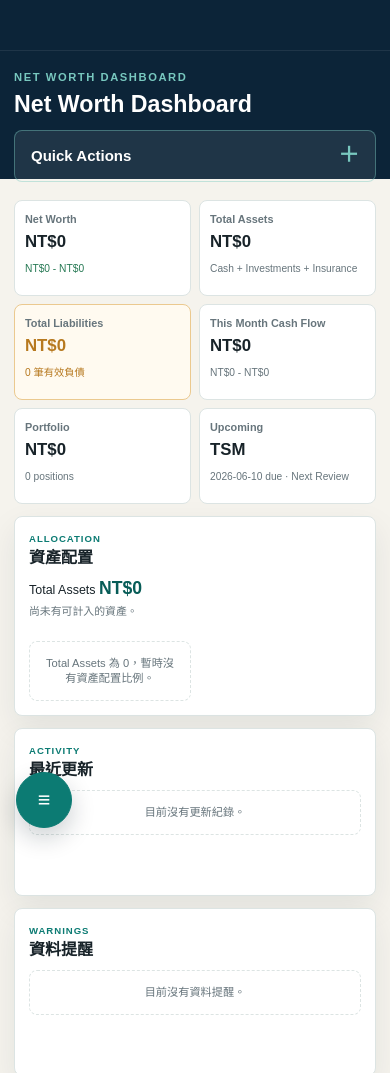
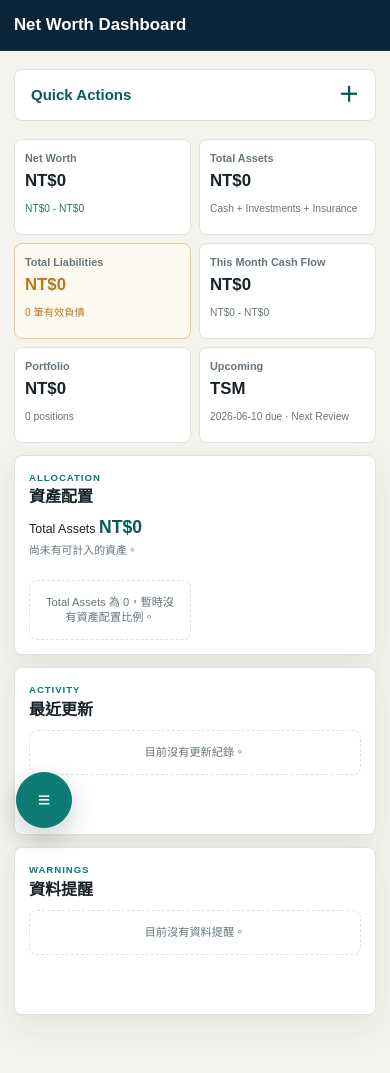
Before and after one commit to tingyu8257-debug/asset-managment-app, a website: page index.html in a window 390 px wide. Shown: the top 1073 px of the page. Drawn offline with Linux system fonts and the light colour scheme.

Commit message:
title change

```diff
--- a/css/style.css
+++ b/css/style.css
@@ -323,7 +323,7 @@ dialog::backdrop { background: rgba(5, 24, 36, 0.68); }
 .comparison-grid span { color: var(--muted); font-size: 0.78rem; }
 .site-footer { padding: 26px 0; background: var(--navy); color: #aebfc8; font-size: 0.75rem; text-align: center; }
 .site-footer p { margin-bottom: 2px; }
-.mobile-home-button, .floating-menu-button, .bottom-sheet-menu, .sheet-backdrop, .workspace-tabs, .mobile-filter-button { display: none; }
+.mobile-route-title, .mobile-home-button, .floating-menu-button, .bottom-sheet-menu, .sheet-backdrop, .workspace-tabs, .mobile-filter-button { display: none; }
 
 @media (max-width: 960px) {
   .topbar { flex-wrap: wrap; gap: 14px; padding: 12px 0; }
@@ -341,8 +341,20 @@ dialog::backdrop { background: rgba(5, 24, 36, 0.68); }
   body { padding-bottom: calc(84px + env(safe-area-inset-bottom)); font-size: 15px; }
   .container { width: min(100% - 28px, 1180px); }
   .site-header { position: sticky; top: 0; border-bottom-color: rgba(255, 255, 255, 0.08); background: var(--navy); color: #fff; }
-  .topbar { min-height: 50px; justify-content: flex-end; gap: 10px; padding: max(6px, env(safe-area-inset-top)) 0 6px; }
+  .topbar { min-height: 50px; justify-content: space-between; gap: 10px; padding: max(6px, env(safe-area-inset-top)) 0 6px; }
   .brand { display: none; }
+  .mobile-route-title {
+    display: block;
+    min-width: 0;
+    flex: 1 1 auto;
+    overflow: hidden;
+    color: #fff;
+    font-size: 1.05rem;
+    font-weight: 800;
+    line-height: 1.2;
+    text-overflow: ellipsis;
+    white-space: nowrap;
+  }
   .mobile-nav-toggle, .main-nav, .global-search { display: none; }
   .mobile-home-button {
     display: grid;
@@ -375,24 +387,23 @@ dialog::backdrop { background: rgba(5, 24, 36, 0.68); }
   body[data-route="insurance"] #assets,
   body[data-route="liabilities"] #assets { display: block; }
   body:not([data-route="dashboard"]) #dashboard { display: none; }
-  .hero-section { min-height: calc(100svh - 50px); padding: 18px 0 22px; background: linear-gradient(180deg, var(--navy) 0 128px, var(--cream) 128px); }
+  .hero-section { min-height: calc(100svh - 50px); padding: 18px 0 22px; background: var(--cream); }
   .hero-heading, .section-heading, .card-footer, .entry-heading { align-items: stretch; flex-direction: column; }
-  .hero-heading { gap: 12px; min-height: 82px; margin-bottom: 18px; color: #fff; }
-  .hero-heading .eyebrow { color: #78c8bf; }
-  .hero-heading h1 { margin-bottom: 0; color: #fff; font-size: 1.45rem; line-height: 1.15; }
+  .hero-heading { gap: 12px; min-height: 0; margin-bottom: 18px; color: var(--text); }
+  .hero-heading > div:first-child { display: none; }
   .quick-actions-toggle {
     display: flex;
     align-items: center;
     justify-content: space-between;
     min-height: 52px;
     padding: 12px 16px;
-    border: 1px solid rgba(120, 200, 191, 0.42);
+    border: 1px solid var(--border);
     border-radius: 8px;
-    background: rgba(255, 255, 255, 0.08);
-    color: #fff;
+    background: var(--surface);
+    color: var(--teal-dark);
     font-weight: 800;
   }
-  .quick-actions-toggle strong { color: #78c8bf; font-size: 1.3rem; line-height: 1; }
+  .quick-actions-toggle strong { color: var(--teal-dark); font-size: 1.3rem; line-height: 1; }
   .quick-actions {
     display: none;
     grid-template-columns: repeat(2, minmax(0, 1fr));
@@ -447,11 +458,10 @@ dialog::backdrop { background: rgba(5, 24, 36, 0.68); }
     text-align: center;
   }
   .field-wide { grid-column: auto; }
-  .content-section { min-height: calc(100svh - 50px); padding: 18px 0 24px; background: linear-gradient(180deg, var(--navy) 0 136px, var(--cream) 136px); }
-  .alternate-section { background: linear-gradient(180deg, var(--navy) 0 136px, var(--cream) 136px); }
-  .section-heading { gap: 8px; min-height: 92px; margin-bottom: 28px; color: #fff; }
-  .section-heading .eyebrow { color: #78c8bf; }
-  .section-heading h2 { margin-bottom: 0; color: #fff; font-size: 1.3rem; line-height: 1.2; }
+  .content-section { min-height: calc(100svh - 50px); padding: 22px 0 24px; background: var(--cream); }
+  .alternate-section { background: var(--cream); }
+  .section-heading { gap: 8px; min-height: 0; margin-bottom: 22px; color: var(--text); }
+  .section-heading > div:first-child { display: none; }
   .section-heading .api-actions {
     width: 100%;
     margin-top: 30px;
--- a/index.html
+++ b/index.html
@@ -60,6 +60,7 @@
           <small>投資研究室</small>
         </span>
       </a>
+      <div class="mobile-route-title" aria-live="polite">Net Worth Dashboard</div>
       <a class="mobile-home-button" href="#dashboard" aria-label="回 Dashboard">
         <svg viewBox="0 0 48 48" aria-hidden="true" focusable="false">
           <circle cx="24" cy="24" r="21"></circle>
--- a/js/app.js
+++ b/js/app.js
@@ -215,12 +215,22 @@
     const hash = portfolioRouter.syncHash();
     document.body.dataset.route = hash;
     document.querySelector(".mobile-home-button")?.classList.toggle("is-hidden", hash === "dashboard");
+    const mobileTitle = document.querySelector(".mobile-route-title");
+    if (mobileTitle) mobileTitle.textContent = getMobileRouteTitle(hash);
     document.querySelectorAll("[data-nav-group]").forEach((group) => group.classList.remove("nav-has-active"));
     document.querySelectorAll(".main-nav .nav-link").forEach((link) => {
       const isActive = link.getAttribute("href") === `#${hash}`;
       link.classList.toggle("active", isActive);
       if (isActive) link.closest("[data-nav-group]")?.classList.add("nav-has-active");
     });
+  }
+
+  function getMobileRouteTitle(route) {
+    if (["research-dashboard", "watchlist", "positions", "journal", "reviews"].includes(route)) return "Investment";
+    if (["assets", "accounts", "insurance", "liabilities"].includes(route)) return "Asset";
+    if (route === "cash-flow") return "Cash Flow";
+    if (route === "records") return "Records";
+    return "Net Worth Dashboard";
   }
 
   function renderImportSummary(summary) {
```
